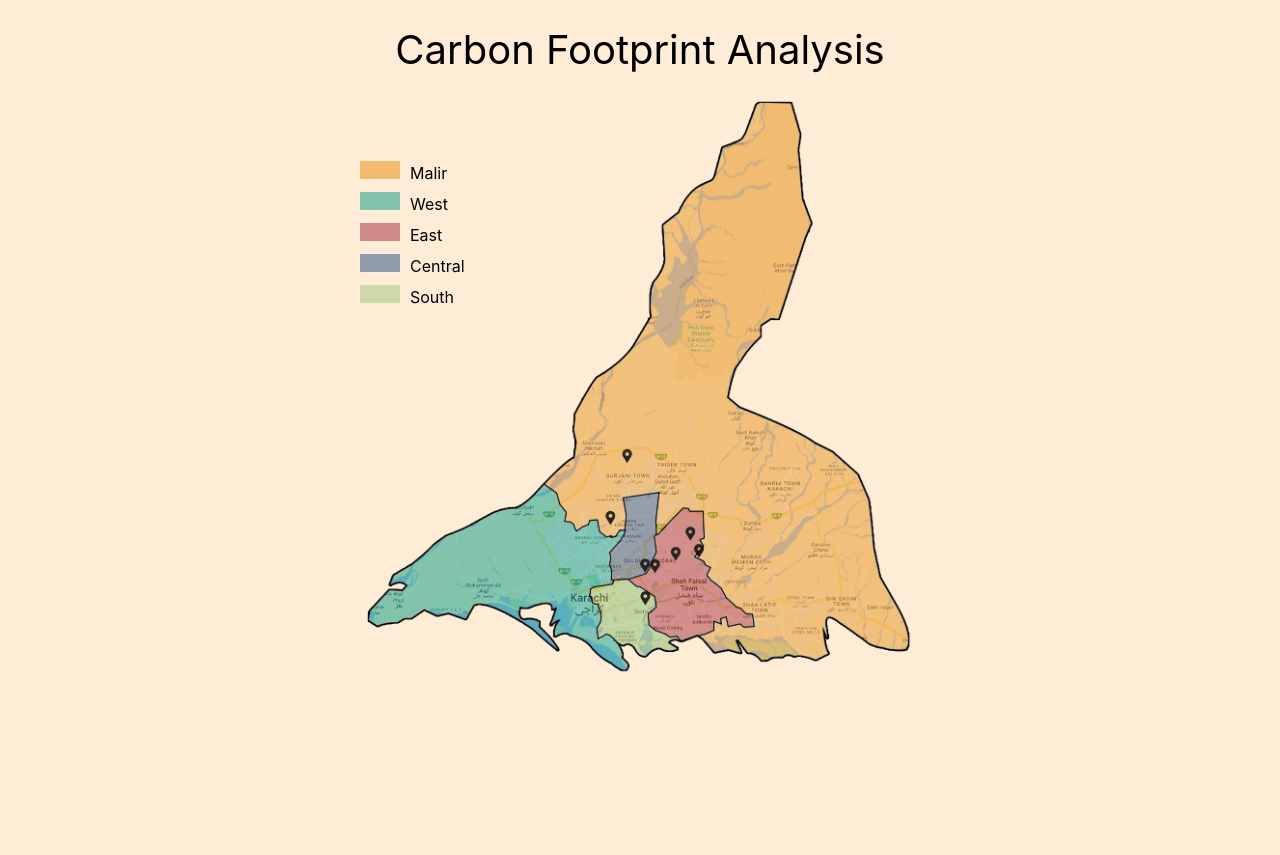
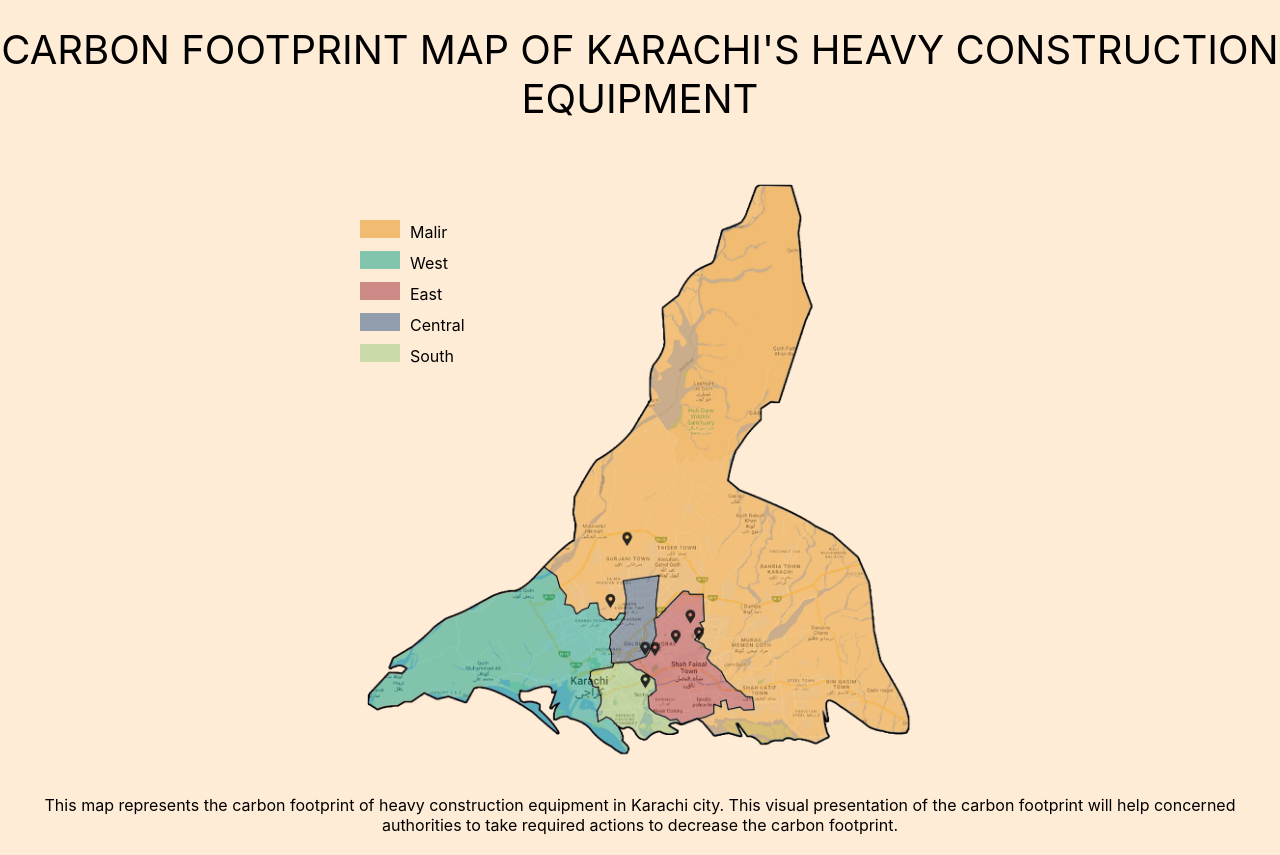
Before and after one commit to zamsabir2002/carbon_footprint_mapping, a React (Create React App) app: page / in a window 1280 px wide. Before the commit the page ends 800 px from the top, so only its background shows below. Built offline with nearby package versions, Linux system fonts and the light colour scheme.

Commit message:
added some styling

```diff
--- a/src/App.css
+++ b/src/App.css
@@ -5,8 +5,16 @@
   /* border: 1px solid red; */
 }
 
-body{
+body {
   background-color: rgba(255, 228, 196, 0.67);
+}
+
+#root {
+  display: flex;
+  flex-direction: column;
+  justify-content: space-between;
+  height: 100dvh;
+  gap: 10px;
 }
 
 .heading {
@@ -21,7 +29,8 @@ body{
   height: 100%;
   display: flex;
   flex-direction: column;
-  justify-content: center;
+  /* justify-content: center; */
+  gap: 10px;
 }
 
 .App {
--- /dev/null
+++ b/src/components/footer.jsx
@@ -0,0 +1,14 @@
+import React from "react";
+import '../styles/footer.css'
+const Footer = () => {
+  return (
+    <footer className="footer_container">
+        This map represents the carbon footprint of heavy construction equipment
+        in Karachi city. This visual presentation of the carbon footprint will
+        help concerned authorities to take required actions to decrease the
+        carbon footprint.
+    </footer>
+  );
+};
+
+export default Footer;
--- a/src/components/index.jsx
+++ b/src/components/index.jsx
@@ -2,30 +2,18 @@ import React, { useState } from "react";
 import FullMapDisplay from "./fullmap";
 import "./../styles/map.css";
 import MapDisplay from "./map";
+import Footer from "./footer";
 
 const Index = () => {
   return (
     <>
       <div className="container">
-        <div className="heading">Carbon Footprint Analysis</div>
+        <div className="heading">CARBON FOOTPRINT MAP OF KARACHI'S HEAVY CONSTRUCTION EQUIPMENT</div>
         <MapDisplay />
       </div>
+      <Footer/>
     </>
   );
 };
 
 export default Index;
-
-{
-  /* <Marker
-                    pinTop="168px"
-                    pinLeft="282px"
-                    popUpTop="77px"
-                    popUpLeft="291px"
-                    floors='G+20'
-                    hoverTitle="Kings Shaes Residency"
-                    hoverAddress="Block 3 A, Gulistan-e-Jouhar"
-                    carbonFootprint="9.1"
-                    image={kings_residency}
-                /> */
-}
--- a/src/components/map.jsx
+++ b/src/components/map.jsx
@@ -3,7 +3,8 @@ import "../styles/map.css";
 import Marker from "./marker";
 import LegendDisplay from "./legend";
 import FullMap from "./fullmap";
-import DistrictMapDisplay from "./districtmap";
+// import DistrictMapDisplay from "./districtmap";
+import DistrictMapDisplay from "./districtmaptwo";
 import "../styles/map.css";
 
 function MapDisplay() {
--- /dev/null
+++ b/src/styles/footer.css
@@ -0,0 +1,14 @@
+.footer_container {
+  /* position: fixed;
+  bottom: 0px; */
+  /* color: red; */
+  padding: 20px;
+  /* display: flex;
+  flex-direction: column;
+  align-items: center;
+  justify-content: center; */
+  text-align: center;
+  width: 100%;
+  align-self: flex-end;
+  justify-self: flex-end;
+}
--- a/src/styles/map.css
+++ b/src/styles/map.css
@@ -1,5 +1,6 @@
 .map_container {
   margin: 0px auto;
+  padding-top: 3dvh;
   /* width: 100dvw; */
   /* height: 100dvh; */
   width: max-content;
```
